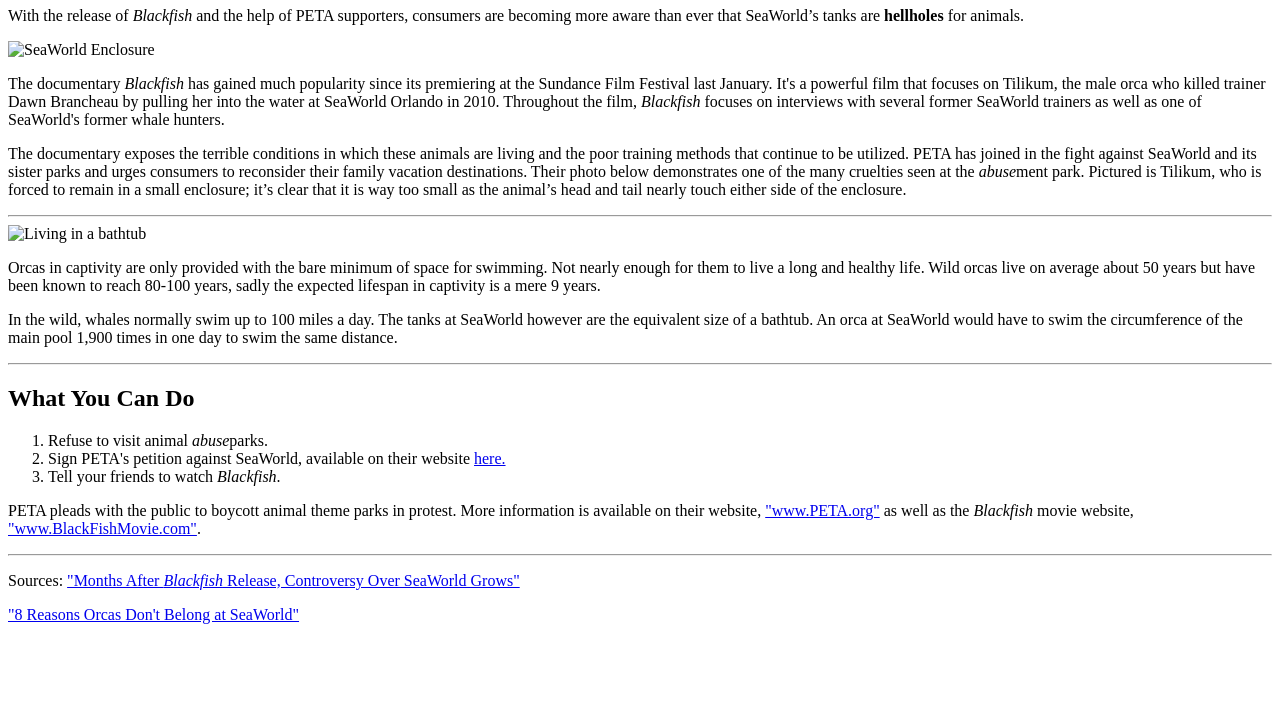
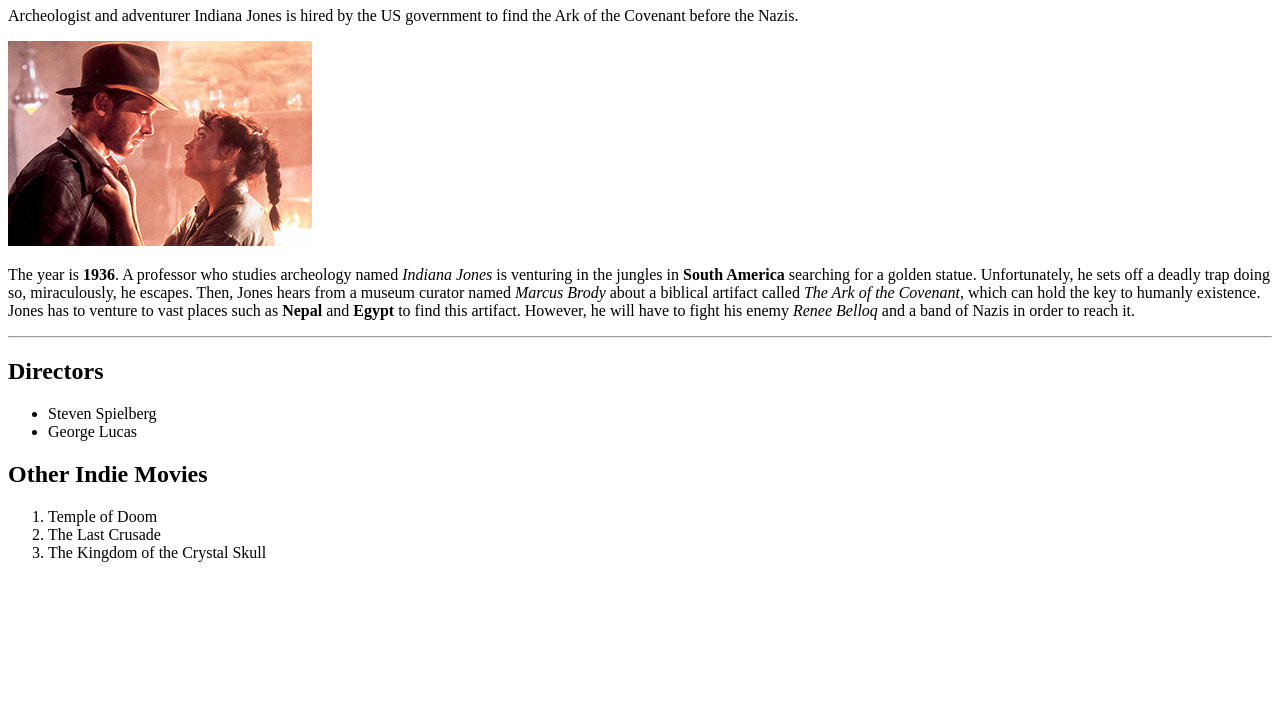
Before and after one commit to lebl0318/tutorial-css, a plain HTML site: page index.html in a window 1280 px wide. Shown: the part 73-800 px from the top of the page. Drawn offline with Linux system fonts and the light colour scheme.

Commit message:
hmtl page created

```diff
--- a/index.html
+++ b/index.html
@@ -1,43 +1,35 @@
-<!DOCTYPE html> <!-- Document file type is HTML -->
-<html>
-<head> <!-- Instructions to the browser, hidden -->
-    <meta charset="utf-8">
-    <title>HTML Activity</title> <!-- title as it appears in browser or tab -->
+<!DOCTYPE html>
+<html lang="en-ca"> <!-- written lang is english -->
+<head>
+    <meta charset+"uft-8">
+    <title>CSS Tutorial</title> <!-- tab and top of browser -->
 </head>
-<body><!-- viewable content area -->
-    <h1>PETA Takes Action Alongside <em>Blackfish</em></h1>
+    <body>
 
-    <p>With the release of <em>Blackfish</em> and the help of PETA supporters, consumers are becoming more aware than ever that SeaWorld’s tanks are <strong>hellholes</strong> for animals.</p>
+    <h1>Indiana Jones and the Raiders of the Lost Ark</h1>
 
-        <img src="images/peta-seaworld-lawsuit.jpeg" alt="SeaWorld Enclosure"> <!-- image element and description for accessibility -->
+    <p>Archeologist and adventurer Indiana Jones is hired by the US government to find the Ark of the Covenant before the Nazis.</p>
 
-    <p>The documentary <em>Blackfish</em> has gained much popularity since its premiering at the Sundance Film Festival last January. It's a powerful film that focuses on Tilikum, the male orca who killed trainer Dawn Brancheau by pulling her into the water at SeaWorld Orlando in 2010. Throughout the film, <em>Blackfish</em> focuses on interviews with several former SeaWorld trainers as well as one of SeaWorld's former whale hunters.</p>
+        <img src="images/indiana-jones.jpg" alt="Indiana Jones">
 
-    <p>The documentary exposes the terrible conditions in which these animals are living and the poor training methods that continue to be utilized. PETA has joined in the fight against SeaWorld and its sister parks and urges consumers to reconsider their family vacation destinations.  Their photo below demonstrates one of the many cruelties seen at the <em>abuse</em>ment park. Pictured is Tilikum, who is forced to remain in a small enclosure; it’s clear that it is way too small as the animal’s head and tail nearly touch either side of the enclosure.</p>
+
+    <p>The year is <strong>1936</strong>. A professor who studies archeology named <em>Indiana Jones</em> is venturing in the jungles in <strong>South America</strong> searching for a golden statue. Unfortunately, he sets off a deadly trap doing so, miraculously, he escapes. Then, Jones hears from a museum curator named <em>Marcus Brody</em> about a biblical artifact called <em>The Ark of the Covenant</em>, which can hold the key to humanly existence. Jones has to venture to vast places such as <strong>Nepal</strong> and <strong>Egypt</strong> to find this artifact. However, he will have to fight his enemy <em>Renee Belloq</em> and a band of Nazis in order to reach it.</p>
 
     <hr>
 
-      <img src="images/comparing.jpeg" alt="Living in a bathtub">
+    <h2>Directors</h2>
 
-    <p>Orcas in captivity are only provided with the bare minimum of space for swimming. Not nearly enough for them to live a long and healthy life. Wild orcas live on average about 50 years but have been known to reach 80-100 years, sadly the expected lifespan in captivity is a mere 9 years. </p>
-    <p>In the wild, whales normally swim up to 100 miles a day. The tanks at SeaWorld however are the equivalent size of a bathtub. An orca at SeaWorld would have to swim the circumference of the main pool 1,900 times in one day to swim the same distance.</p>
+    <ul>
+        <li>Steven Spielberg</li>
+        <li>George Lucas</li>
+    </ul>
 
-    <hr>
+    <h2>Other Indie Movies</h2>
 
-     <h2>What You Can Do</h2> <!-- second headline -->
-
-    <ol> <!-- Oredered List. <ul> is for unordered list -->
-        <li>Refuse to visit animal <em>abuse</em>parks.</li>
-        <li>Sign PETA's petition against SeaWorld, available on their website <a href="http://www.seaworldofhurt.com/blackfish.aspx">here.</a>
-        <li>Tell your friends to watch <em>Blackfish</em>.</li>
+    <ol>
+        <li>Temple of Doom</li>
+        <li>The Last Crusade</li>
+        <li>The Kingdom of the Crystal Skull</li>
     </ol>
-
-    <p>PETA pleads with the public to boycott animal theme parks in protest.  More information is available on their website, <a href="http://www.peta.org/">"www.PETA.org"</a> as well as the <em>Blackfish</em> movie website, <a href="http://blackfishmovie.com/">"www.BlackFishMovie.com"</a>.</p>
-
-    <hr> <!-- horizintal rule -->
-
-    <p>Sources: <a href="http://www.npr.org/2014/01/15/262767226/months-after-blackfish-release-controversy-for-seaworld-grows">"Months After <em>Blackfish</em> Release, Controversy Over SeaWorld Grows"</a></p>
-    </p><a href="http://www.seaworldofhurt.com/8-reasons-orcas-dont-belong.aspx">"8 Reasons Orcas Don't Belong at SeaWorld"</a></p>
-
 </body>
 </html>
```
Also changed, not shown: images/indiana-jones.jpg (added).
